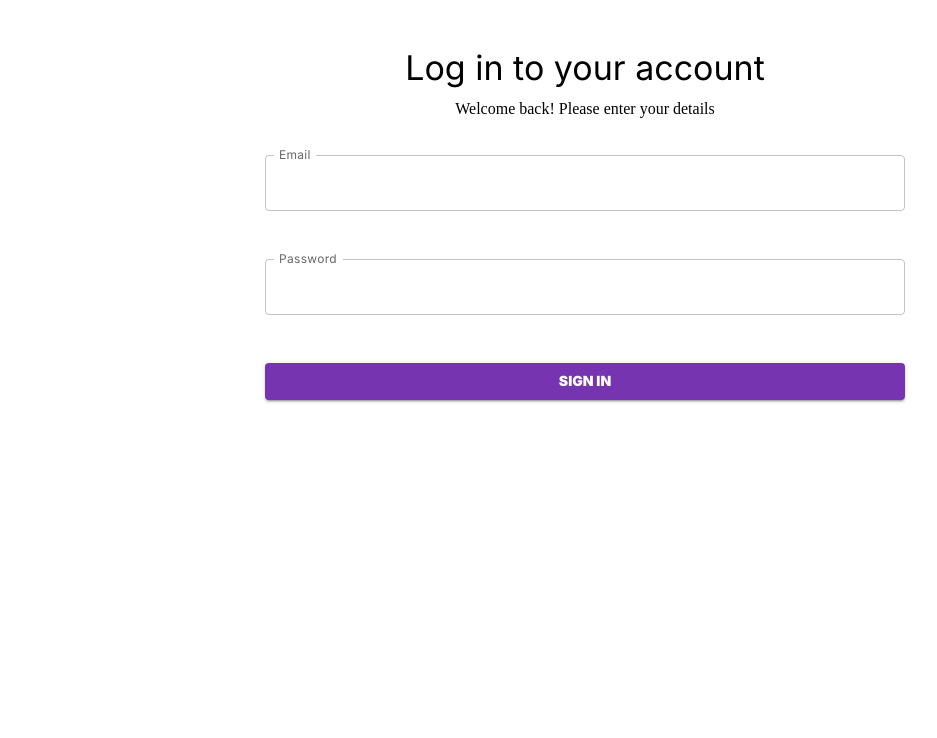
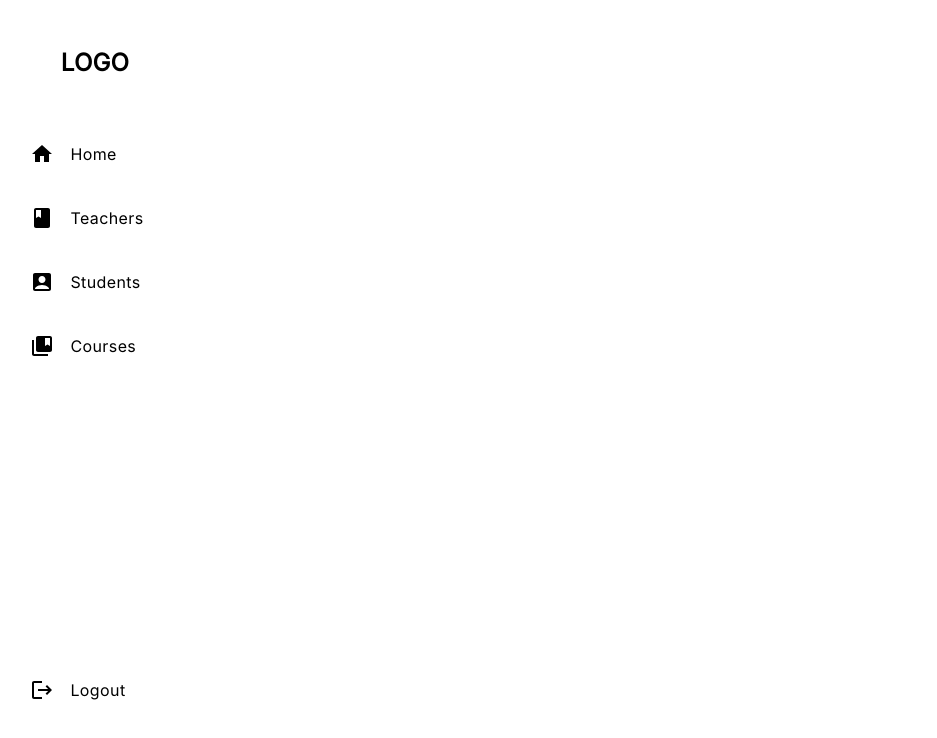
Before and after one commit to Online-Examination-Portal/online_exam_ui, a React (Create React App) app: page /home in a window 1280 px wide. Before the commit this address led to /login. Shown: the top 738 px of the page, without its empty margins (55-992 px from the left). Built offline with nearby package versions, Linux system fonts and the light colour scheme.

Commit message:
Basic Structure Made

```diff
--- a/src/Routes.js
+++ b/src/Routes.js
@@ -4,13 +4,14 @@ import PublicLayout from "./hoc/PublicLayout";
 import { Navigate } from "react-router-dom";
 import ProtectedLayout from "./hoc/ProtectedLayout";
 import Login from './pages/Public/Login';
+import Home from './pages/Private/Home';
 
 const routes = (isAuthenticated) => [
   {
     path: "/",
-    element: isAuthenticated ? <ProtectedLayout /> : <Navigate to="/login" />,
+    element: !isAuthenticated ? <ProtectedLayout /> : <Navigate to="/login" />,
     children: [
-      { path: "home", element: <div>HOME</div> },
+      { path: "home", element: <div><Home /></div> },
     ],
   },
   {
--- /dev/null
+++ b/src/modules/sidenav/index.jsx
@@ -0,0 +1,99 @@
+import React from 'react'
+import { Box, Typography } from '@mui/material';
+import HomeIcon from '@mui/icons-material/Home';
+import BookIcon from '@mui/icons-material/Book';
+import AccountBoxIcon from '@mui/icons-material/AccountBox';
+import CollectionsBookmarkIcon from '@mui/icons-material/CollectionsBookmark';
+import LogoutIcon from '@mui/icons-material/Logout';
+
+const SideNav = () => {
+    return(
+        <Box
+        sx ={{
+            display :'flex',
+            flexDirection : 'column',
+            width: '300px',
+            position: 'sticky',
+            alignItems: 'center'
+        }}>
+            <Typography variant='h4' sx={{mt: 6, mb: 8, fontWeight:'bold'}}>
+                LOGO
+            </Typography>
+            <Box
+            sx={{ display : 'flex',
+                  flexDirection : 'column',
+                  gap : 40
+        }}
+            >
+                <Box
+                 sx={{ display : 'flex',
+                 flexDirection : 'column',
+                 gap : 5
+    }}
+    >
+            <Typography sx={{
+                    display: "flex",
+                    flexDirection: "row",
+                }}
+                >
+                <HomeIcon />
+                <Box sx={{
+                    mx: 2,
+                }}>
+                     Home
+                </Box>
+            </Typography>
+            <Typography sx={{
+                    display: "flex",
+                    flexDirection: "row",
+                }}
+                >
+                <BookIcon />
+                <Box sx={{
+                    mx: 2,
+                }}>
+                     Teachers
+                </Box>
+            </Typography>
+            <Typography sx={{
+                    display: "flex",
+                    flexDirection: "row",
+                }}
+                >
+                <AccountBoxIcon />
+                <Box sx={{
+                    mx: 2,
+                }}>
+                     Students
+                </Box>
+            </Typography>
+            <Typography sx={{
+                    display: "flex",
+                    flexDirection: "row",
+                }}
+                >
+                <CollectionsBookmarkIcon />
+                <Box sx={{
+                    mx: 2,
+                }}>
+                     Courses
+                </Box>
+            </Typography>
+            </Box>
+            <Typography sx={{
+                    display: "flex",
+                    flexDirection: "row",
+                }}
+                >
+                <LogoutIcon />
+                <Box sx={{
+                    mx: 2,
+                }}>
+                     Logout
+                </Box>
+            </Typography>
+            </Box>
+        </Box>
+    )
+}
+export default SideNav;
--- a/src/pages/Private/Home/index.jsx
+++ b/src/pages/Private/Home/index.jsx
@@ -0,0 +1,14 @@
+import React from 'react'
+import SideNav from '../../../modules/sidenav'
+import { Box } from '@mui/material'
+
+const Home  = () => {
+    return(
+        <Box>
+            <SideNav/>
+
+        </Box>
+
+    )
+}
+export default Home
--- a/src/pages/Public/Login/index.jsx
+++ b/src/pages/Public/Login/index.jsx
@@ -15,7 +15,7 @@ const Login =() => {
       <Typography variant="h3" gutterBottom>
         Log in to your account
       </Typography>
-      <Typography variant="h7" gutterBottom>
+      <Typography variant="h6" gutterBottom>
         Welcome back! Please enter your details
       </Typography>
       <Box
```
